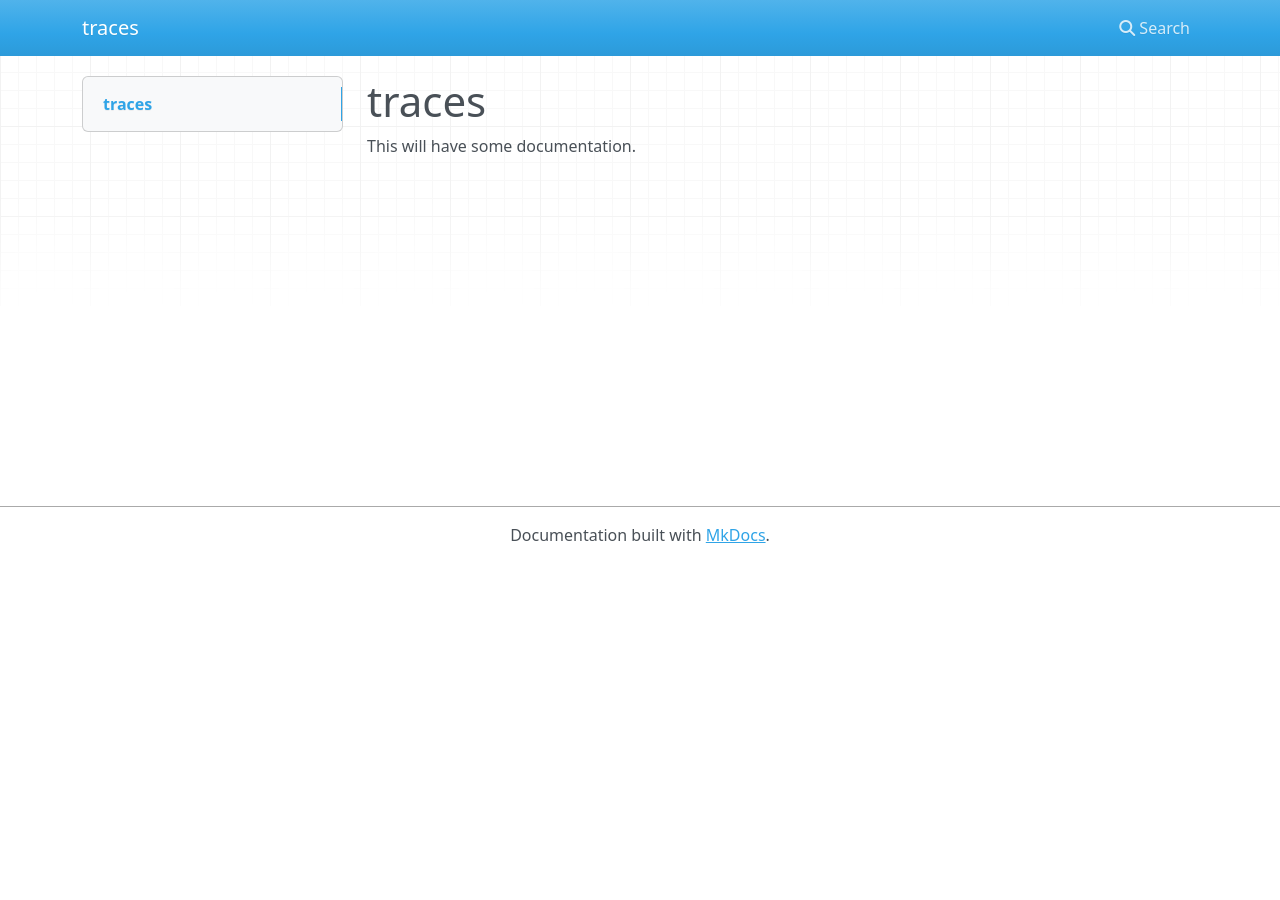
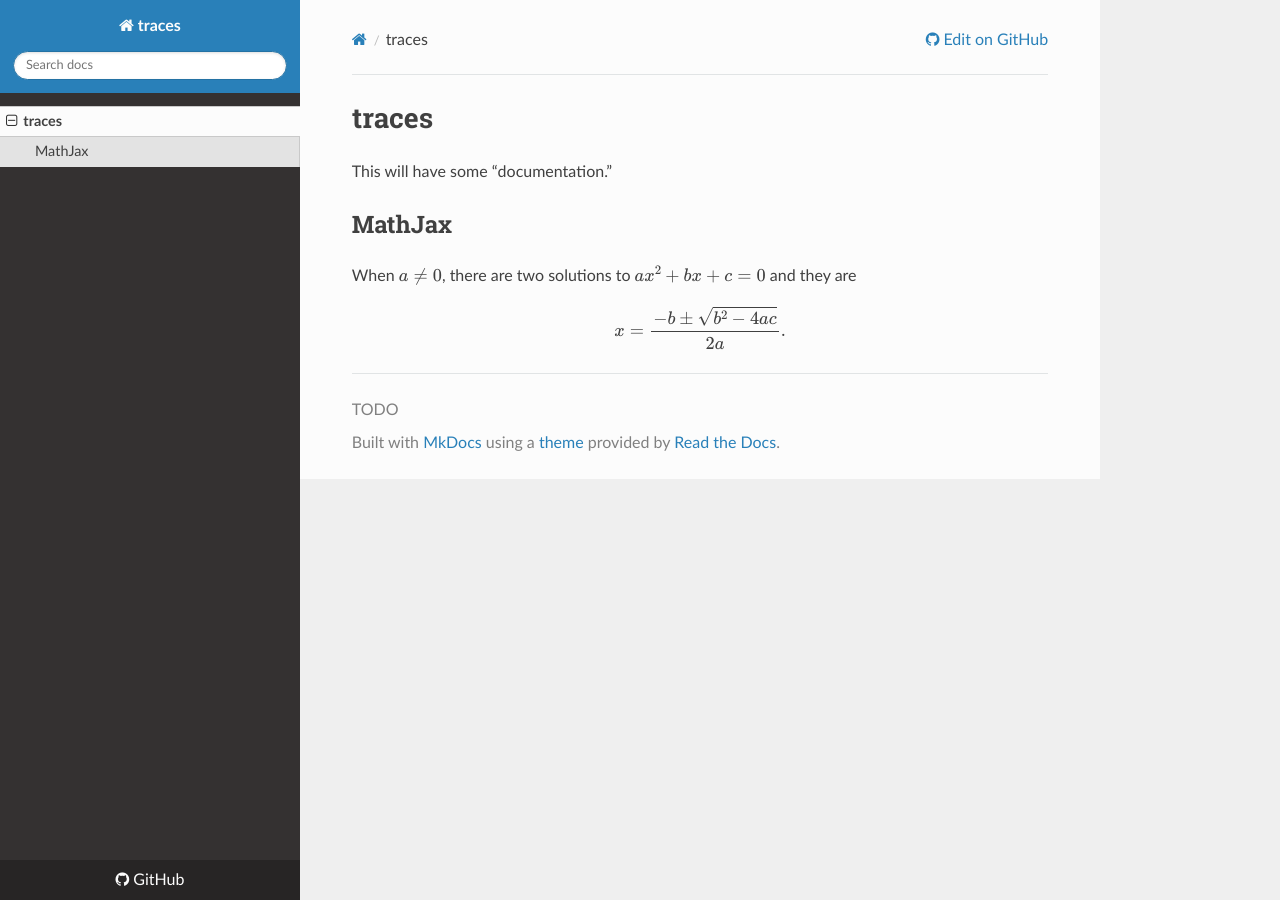
Before and after one commit to stringertheory/traces, an MkDocs documentation site: the page built from docs/index.md, in a window 1280 px wide. Built offline with MkDocs 1.6.1, drawn with Linux system fonts in a browser that asks for light colours; nearby versions of some CDN libraries; formulas are drawn with MathJax 3; old or Windows-style settings are respelled for this version of MkDocs.

Commit message:
Tweaking documentation

```diff
--- /dev/null
+++ b/docs/css/style.css
@@ -0,0 +1,3 @@
+h1 {
+    color: red;
+}
--- a/docs/index.md
+++ b/docs/index.md
@@ -1,3 +1,8 @@
 # traces
 
-This will have some documentation.
+This will have some "documentation."
+
+## MathJax
+
+When \(a \ne 0\), there are two solutions to \(ax^2 + bx + c = 0\) and they are
+$$x = {-b \pm \sqrt{b^2-4ac} \over 2a}.$$
--- a/mkdocs.yml
+++ b/mkdocs.yml
@@ -1 +1,13 @@
 site_name: traces
+repo_url: https://github.com/datascopeanalytics/traces
+theme: readthedocs
+site_description: TODO
+site_author: Mike Stringer
+site_favicon: TODO
+copyright: TODO
+extra_javascript:
+    - http://cdn.mathjax.org/mathjax/latest/MathJax.js?config=TeX-AMS-MML_HTMLorMML
+markdown_extensions:
+    - smarty
+    - mdx_math
+pages:
```
Also changed, not shown: 2 other files.
